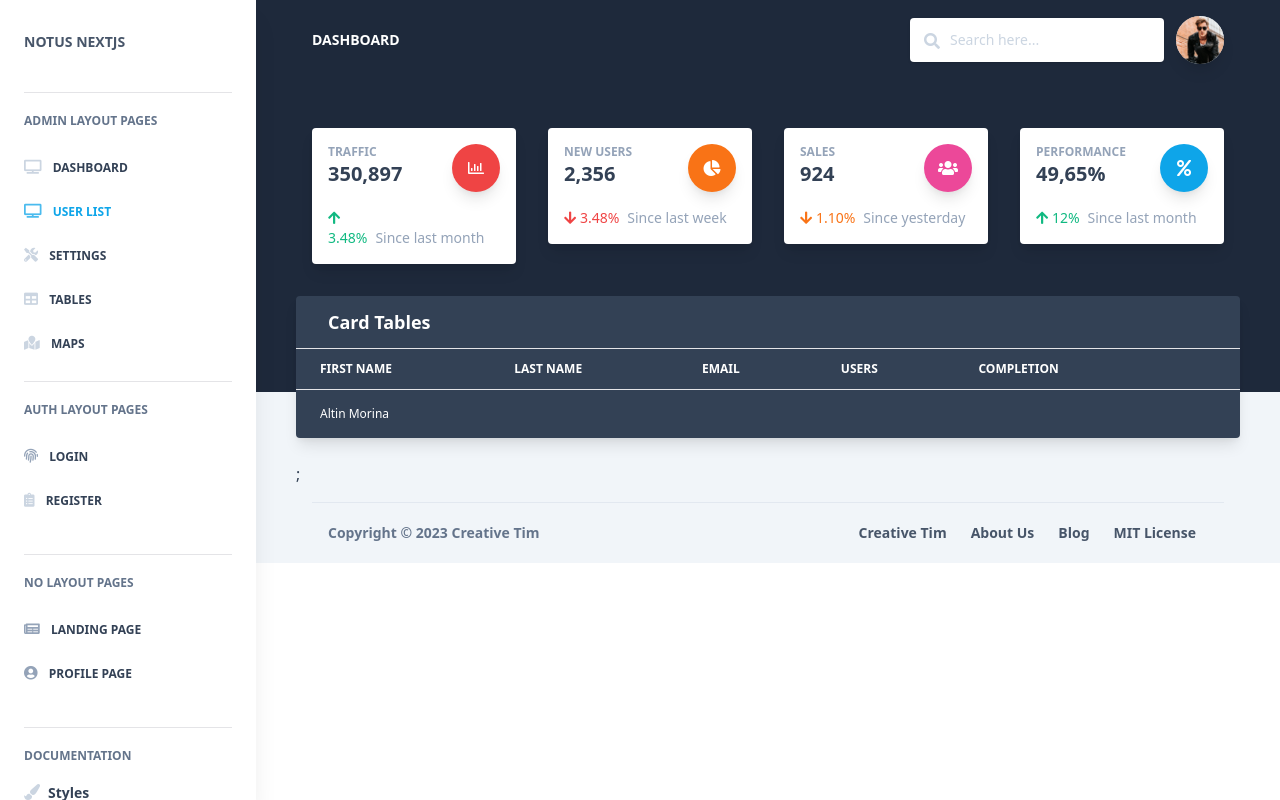
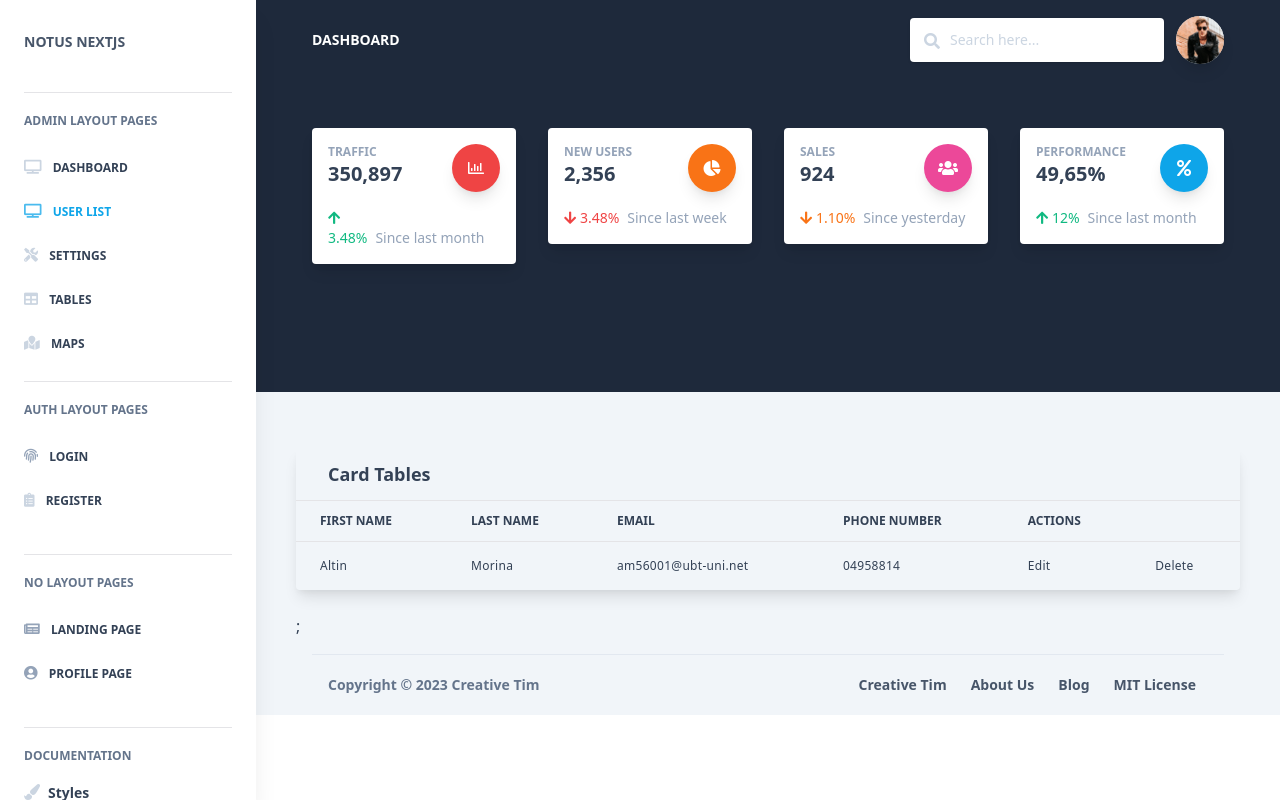
Before and after one commit to codewithaltin/banking-management-web-app, a Next.js app: page /admin/userlist in a window 1280 px wide. Built offline with nearby package versions, Linux system fonts and the light colour scheme.

Commit message:
components added.

```diff
--- a/components/Cards/UserTable.js
+++ b/components/Cards/UserTable.js
@@ -5,16 +5,16 @@ import PropTypes from "prop-types";
 
 import TableDropdown from "components/Dropdowns/TableDropdown.js";
 
-export default function UserTable({ color }) {
+export default function UserTable() {
   return (
     <>
+      <div className=" w-28 h-28 mt-16">.</div>
       <div
         className={
-          "relative flex flex-col min-w-0 break-words w-full mb-6 shadow-lg rounded " +
-          (color === "light" ? "bg-white" : "bg-blueGray-700 text-white")
+          "relative flex flex-col min-w-0 break-words w-full mb-6 mt-16 shadow-lg rounded "
         }
       >
-        <div className="rounded-t mb-0 px-4 py-3 border-0">
+        <div className="rounded-t mb-0 px-4 py-3  border-0">
           <div className="flex flex-wrap items-center">
             <div className="relative w-full px-4 max-w-full flex-grow flex-1">
               <h3 className={"font-semibold text-lg "}>Card Tables</h3>
@@ -48,18 +48,18 @@ export default function UserTable({ color }) {
                   Email
                 </th>
                 <th className="px-6 align-middle border border-solid py-3 text-xs uppercase border-l-0 border-r-0 whitespace-nowrap font-semibold text-left ">
-                  Users
+                  phone number
                 </th>
                 <th
                   className={
                     "px-6 align-middle border border-solid py-3 text-xs uppercase border-l-0 border-r-0 whitespace-nowrap font-semibold text-left "
                   }
                 >
-                  Completion
+                  Actions
                 </th>
                 <th
                   className={
-                    "px-6 align-middle border border-solid py-3 text-xs uppercase border-l-0 border-r-0 whitespace-nowrap font-semibold text-left "
+                    "px-6 align-middle border border-solid py-3 text-xs uppercase border-l-0 border-r-0 whitespace-nowrap font-semibold text-right "
                   }
                 ></th>
               </tr>
@@ -69,8 +69,23 @@ export default function UserTable({ color }) {
                 {/*<th className="border-t-0 px-6 align-middle border-l-0 border-r-0 text-xs whitespace-nowrap p-4 text-left flex items-center">
                   Altin Morina
                 </th>*/}
-                <td className="border-t-0 px-6 align-middle border-l-0 border-r-0 text-xs whitespace-nowrap p-4 ">
-                  Altin Morina
+                <td className="border-t-0 px-6 align-middle border-l-0 border-r-0 text-xs whitespace-nowrap p-4 font-medium tracking-wide">
+                  Altin
+                </td>
+                <td className="border-t-0 px-6 align-middle border-l-0 border-r-0 text-xs whitespace-nowrap p-4 font-medium tracking-wide">
+                  Morina
+                </td>
+                <td className="border-t-0 px-6 align-middle border-l-0 border-r-0 text-xs whitespace-nowrap p-4 font-medium tracking-wide">
+                  am56001@ubt-uni.net
+                </td>
+                <td className="border-t-0 px-6 align-middle border-l-0 border-r-0 text-xs whitespace-nowrap p-4 font-medium tracking-wide">
+                  04958814
+                </td>
+                <td className="border-t-0 px-6 align-middle border-l-0 border-r-0 text-xs whitespace-nowrap p-4 font-medium tracking-wide">
+                  Edit
+                </td>
+                <td className="border-t-0 px-6 align-middle border-l-0 border-r-0 text-xs whitespace-nowrap p-4 font-medium tracking-wide">
+                  Delete
                 </td>
               </tr>
             </tbody>
```
